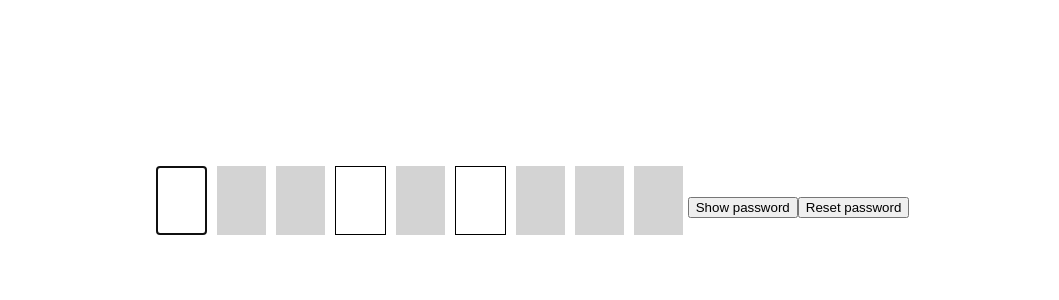
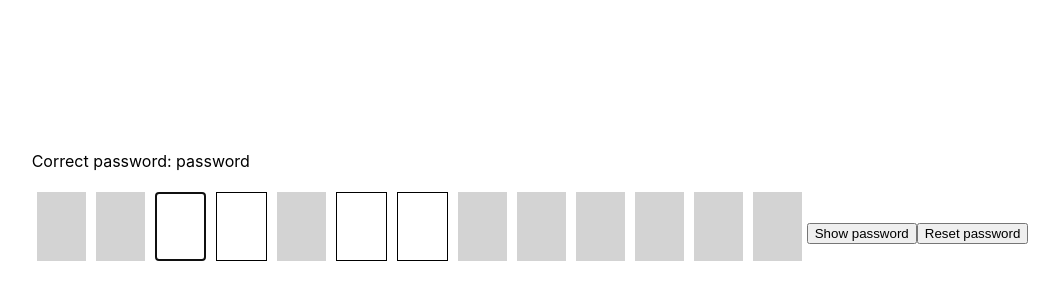
Before and after one commit to kamilszewczyk0/password-input, a React (Create React App) app: page / in a window 1280 px wide. Shown: the part 192-492 px from the top of the page, without its empty margins (110-1169 px from the left). Built offline with nearby package versions, Linux system fonts and the light colour scheme.

Commit message:
added information about current password

```diff
--- a/src/App.tsx
+++ b/src/App.tsx
@@ -1,6 +1,6 @@
 import PasswordInput from "./Components/PasswordInput";
 
-const pass: string = "qwerty";
+const pass: string = "password";
 const onSuccess = (boolean: boolean): string | null => {
   switch (boolean) {
     case true:
@@ -15,6 +15,7 @@ const onSuccess = (boolean: boolean): string | null => {
 function App() {
   return (
     <div>
+      <p>Correct password: {pass}</p>
       <PasswordInput password={pass} onSuccess={onSuccess} />
     </div>
   );
```
